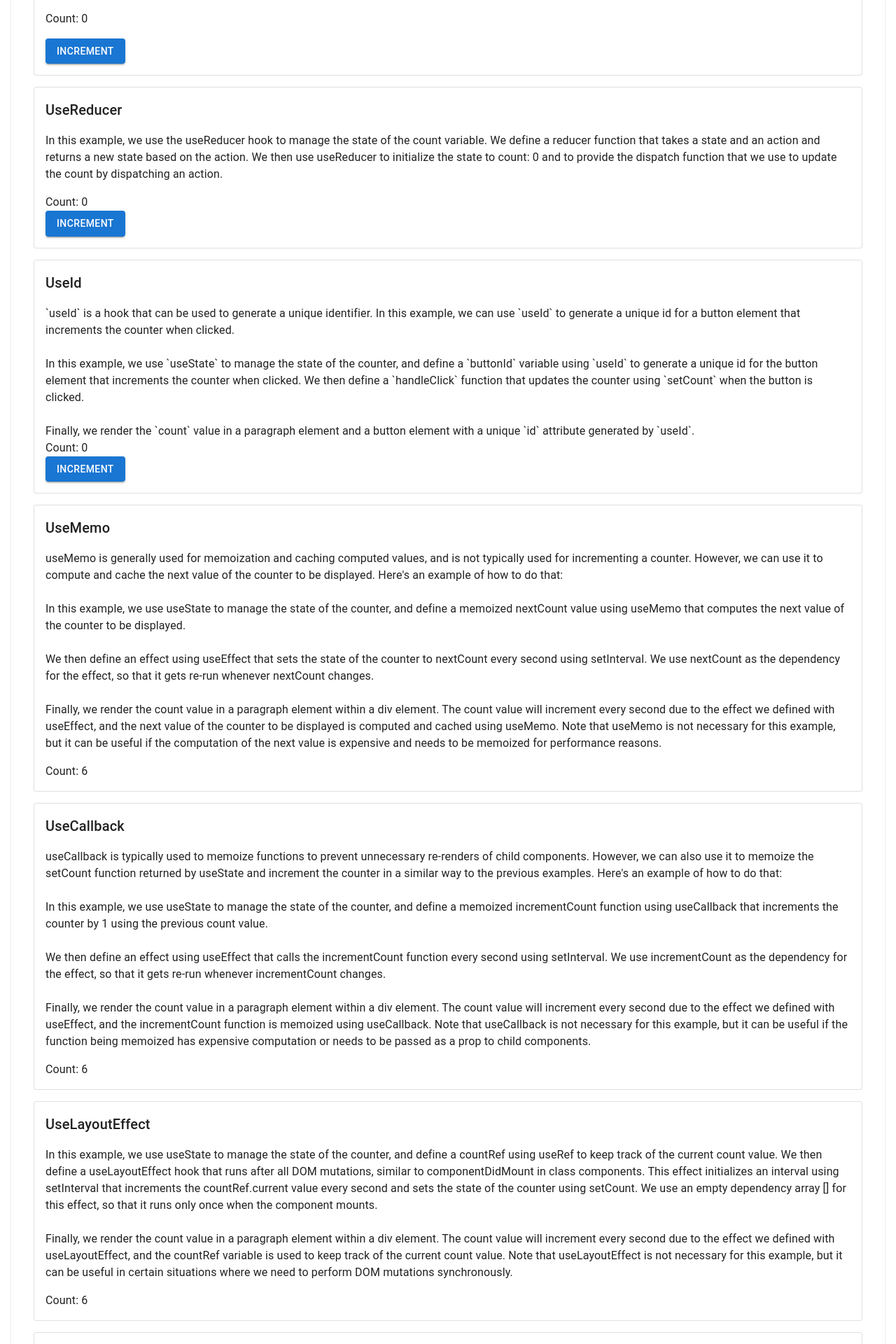
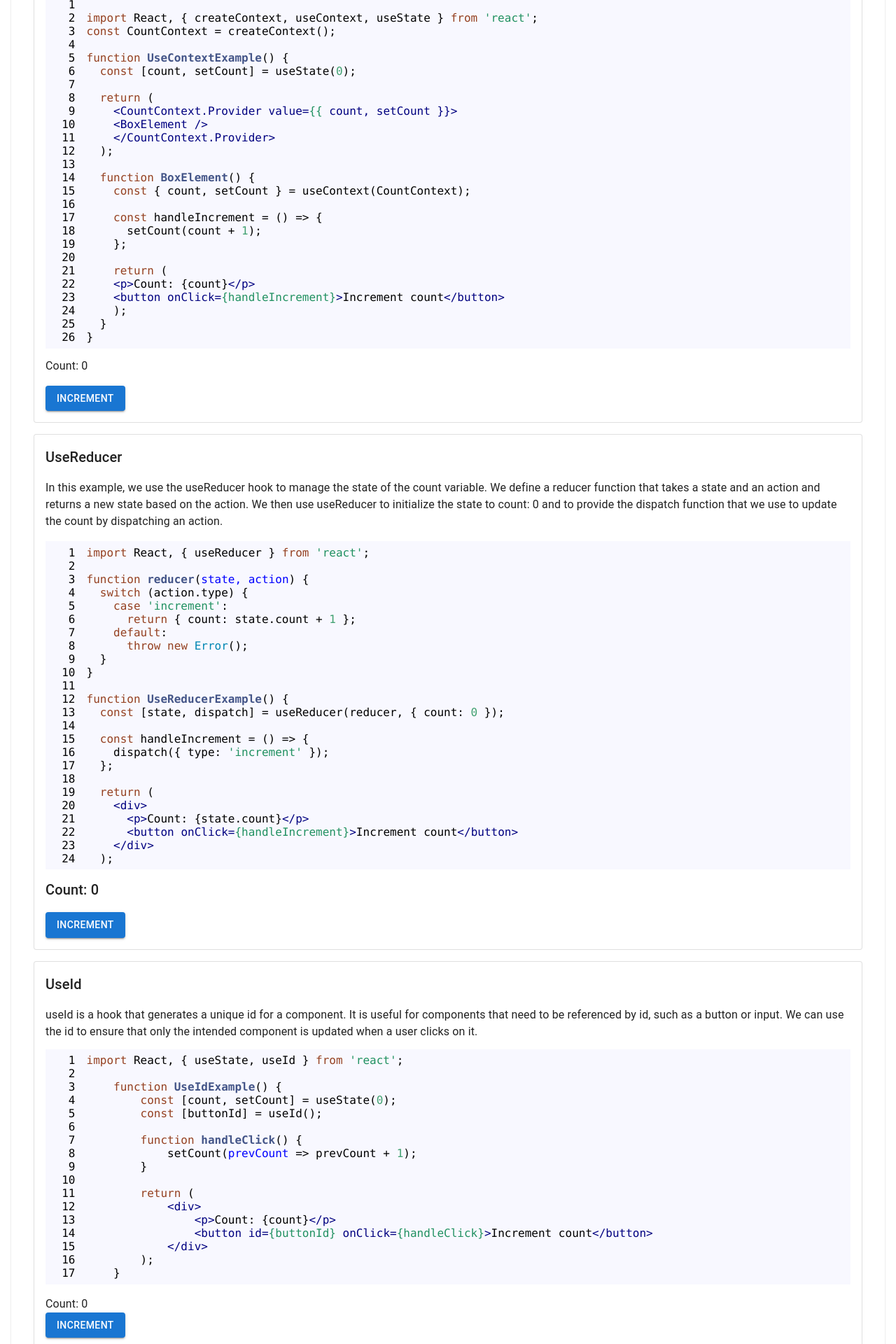
Before and after one commit to papercircuit/increment-counter-using-react-hooks, a React (Create React App) app: page / in a window 1280 px wide. Shown: the part 2600-4520 px from the top of the page at 70% size. Built offline with nearby package versions, Linux system fonts and the light colour scheme.

Commit message:
useLayoutEffect needs updating

```diff
--- a/src/App.css
+++ /dev/null
@@ -1,38 +0,0 @@
-.App {
-  white-space: pre-line;
-}
-
-.App-logo {
-  height: 40vmin;
-  pointer-events: none;
-}
-
-@media (prefers-reduced-motion: no-preference) {
-  .App-logo {
-    animation: App-logo-spin infinite 20s linear;
-  }
-}
-
-.App-header {
-  background-color: #282c34;
-  min-height: 100vh;
-  display: flex;
-  flex-direction: column;
-  align-items: center;
-  justify-content: center;
-  font-size: calc(10px + 2vmin);
-  color: white;
-}
-
-.App-link {
-  color: #61dafb;
-}
-
-@keyframes App-logo-spin {
-  from {
-    transform: rotate(0deg);
-  }
-  to {
-    transform: rotate(360deg);
-  }
-}
--- a/src/App.js
+++ b/src/App.js
@@ -1,4 +1,3 @@
-import './App.css';
 import UseContextExample from './examples/UseContext';
 import UseReducerExample from './examples/UseReducer';
 import UseStateExample from './examples/UseState';
@@ -14,6 +13,7 @@ import UseDefferedValueExample from './examples/UseDefferedValue';
 import Paper from '@mui/material/Paper';
 import { Typography } from '@mui/material';
 import Hero from './components/Hero';
+import ExamplesComponent from './examples/ExamplesComponent';
 
 
 function App() {
@@ -38,7 +38,6 @@ function App() {
       <UseLayoutEffectExample />
       <UseDebugValueExample />
       <UseTransitionExample />
-
       <UseDefferedValueExample />
 
     </Paper>
--- a/src/examples/UseCallback.js
+++ b/src/examples/UseCallback.js
@@ -1,7 +1,12 @@
-import React, { useState, useCallback, useEffect } from 'react';
+import React, { useState, useCallback } from 'react';
 import Typography from '@mui/material/Typography';
 import Card from '@mui/material/Card';
+import Button from '@mui/material/Button';
+import SyntaxHighlighter from 'react-syntax-highlighter/dist/esm/';
+import { docco } from 'react-syntax-highlighter/dist/esm/styles/hljs';
 
+const code = `
+import React, { useState, useCallback } from 'react';
 
 function UseCallbackExample() {
   const [count, setCount] = useState(0);
@@ -10,12 +15,22 @@ function UseCallbackExample() {
     setCount(prevCount => prevCount + 1);
   }, []);
 
-  useEffect(() => {
-    const interval = setInterval(() => {
-      incrementCount();
-    }, 1000);
-    return () => clearInterval(interval);
-  }, [incrementCount]);
+  return (
+    <div>
+      <p>Count: {count}</p>
+      <button onClick={incrementCount}>Increment count</button>
+    </div>
+  );
+}
+`
+
+
+function UseCallbackExample() {
+  const [count, setCount] = useState(0);
+
+  const handleIncrement = useCallback(() => {
+    setCount(prevCount => prevCount + 1);
+  }, []);
 
   return (
     <Card variant="outlined"
@@ -31,20 +46,19 @@ function UseCallbackExample() {
         }}
       >UseCallback</Typography>
       <Typography variant="body1">
-        useCallback is typically used to memoize functions to prevent unnecessary re-renders of child components. However, we can also use it to memoize the setCount function returned by useState and increment the counter in a similar way to the previous examples. Here's an example of how to do that:
-        {'\n'}{'\n'}
-        In this example, we use useState to manage the state of the counter, and define a memoized incrementCount function using useCallback that increments the counter by 1 using the previous count value.
-        {'\n'}{'\n'}
-        We then define an effect using useEffect that calls the incrementCount function every second using setInterval. We use incrementCount as the dependency for the effect, so that it gets re-run whenever incrementCount changes.
-        {'\n'}{'\n'}
-        Finally, we render the count value in a paragraph element within a div element. The count value will increment every second due to the effect we defined with useEffect, and the incrementCount function is memoized using useCallback. Note that useCallback is not necessary for this example, but it can be useful if the function being memoized has expensive computation or needs to be passed as a prop to child components.
+        In this example, the incrementCount function is only recreated when the count state changes. This is useful when passing callbacks to optimized child components that rely on reference equality to prevent unnecessary renders (e.g. shouldComponentUpdate).
       </Typography>
+      <SyntaxHighlighter language="javascript" style={docco}>
+        {code}
+      </SyntaxHighlighter>
       <Typography
         sx={{
           mt: 2,
         }}
       >Count: {count}</Typography>
+      <Button variant="contained" color="primary" onClick={handleIncrement}>Increment</Button>
     </Card>
+
   );
 }
 
--- a/src/examples/UseContext.js
+++ b/src/examples/UseContext.js
@@ -2,8 +2,36 @@ import React, { createContext, useContext, useState } from 'react';
 import Button from '@mui/material/Button';
 import Typography from '@mui/material/Typography';
 import Card from '@mui/material/Card';
+import SyntaxHighlighter from 'react-syntax-highlighter/dist/esm/';
+import { docco } from 'react-syntax-highlighter/dist/esm/styles/hljs';
 
-//
+const code = `
+import React, { createContext, useContext, useState } from 'react';
+const CountContext = createContext();
+
+function UseContextExample() {
+  const [count, setCount] = useState(0);
+
+  return (
+    <CountContext.Provider value={{ count, setCount }}>
+    <BoxElement />
+    </CountContext.Provider>
+  );
+
+  function BoxElement() {
+    const { count, setCount } = useContext(CountContext);
+
+    const handleIncrement = () => {
+      setCount(count + 1);
+    };
+
+    return (
+    <p>Count: {count}</p>
+    <button onClick={handleIncrement}>Increment count</button>
+    );
+  }
+}`
+
 
 const CountContext = createContext();
 
@@ -39,12 +67,10 @@ function BoxElement() {
           mb: 2,
         }}
       >
-        In this example, we create a CountContext using the createContext function and provide it with an object containing the count state variable and the setCount function to update the state.
-
-        {'\n'}{'\n'}
-
-       We then use useContext to access the count and setCount values in the Header component, and define a handleIncrement function to update the count using the setCount function. Finally, we render the count value and a button that triggers the handleIncrement function when clicked.
+        In this example, we use the useContext hook to pass the count to the BoxElement component. The Box Element is a child of the UseContextExample componentt, but it is not a direct child. The BoxElement component is a child of the CountContext.Provider component. The useContext hook allows us to access the count and setCount functions from the CountContext.Provider component. This is useful when we want to pass data to a component that is not a direct child of the component that contains the data.
       </Typography>
+      <SyntaxHighlighter language="javascript" style={docco} children={code} showLineNumbers={true} wrapLines={true}>
+      </SyntaxHighlighter>
       <Typography
         sx={{
           mb: 2,
--- a/src/examples/UseId.js
+++ b/src/examples/UseId.js
@@ -2,15 +2,37 @@ import React, { useState, useId } from 'react';
 import Button from '@mui/material/Button';
 import Typography from '@mui/material/Typography';
 import Card from '@mui/material/Card';
+import SyntaxHighlighter from 'react-syntax-highlighter/dist/esm/';
+import { docco } from 'react-syntax-highlighter/dist/esm/styles/hljs';
 
+const code =
+    `import React, { useState, useId } from 'react';
+
+    function UseIdExample() {
+        const [count, setCount] = useState(0);
+        const [buttonId] = useId();
+
+        function handleClick() {
+            setCount(prevCount => prevCount + 1);
+        }
+
+        return (
+            <div>
+                <p>Count: {count}</p>
+                <button id={buttonId} onClick={handleClick}>Increment count</button>
+            </div>
+        );
+    }`
 
 function UseIdExample() {
     const [count, setCount] = useState(0);
-    const [buttonId] = useId();
+    const uniqueId = useId();
 
-    function handleClick() {
-        setCount(prevCount => prevCount + 1);
-    }
+    const handleClick = (event) => {
+        if (event.target.id === uniqueId) {
+            setCount(count + 1);
+        }
+    };
 
     return (
         <Card variant="outlined"
@@ -26,17 +48,19 @@ function UseIdExample() {
                 }}
             >UseId</Typography>
             <Typography variant="body1">
-                `useId` is a hook that can be used to generate a unique identifier. In this example, we can use `useId` to generate a unique id for a button element that increments the counter when clicked.
-                {'\n'}{'\n'}
-                In this example, we use `useState` to manage the state of the counter, and define a `buttonId` variable using `useId` to generate a unique id for the button element that increments the counter when clicked.
-                We then define a `handleClick` function that updates the counter using `setCount` when the button is clicked.
-                {'\n'}{'\n'}
-                Finally, we render the `count` value in a paragraph element and a button element with a unique `id` attribute generated by `useId`.
+                useId is a hook that generates a unique id for a component. It is useful for components that need to be referenced by id, such as a button or input. We can use the id to ensure that only the intended component is updated when a user clicks on it.
             </Typography>
-            <Typography>Count: {count}</Typography>
-            <Button id={buttonId} variant="contained" color="primary" onClick={handleClick}>
+            <SyntaxHighlighter language="javascript" style={docco} children={code} showLineNumbers={true} wrapLines={true}>
+            </SyntaxHighlighter>
+            <Typography variant="body1" htmlFor={uniqueId}
+                sx={{
+                    mt: 2,
+                }}
+            >Count: {count}</Typography>
+            <Button id={uniqueId} variant="contained" color="primary" onClick={handleClick}>
                 Increment
             </Button>
+
         </Card>
     );
 }
--- a/src/examples/UseLayoutEffect.js
+++ b/src/examples/UseLayoutEffect.js
@@ -1,6 +1,31 @@
 import React, { useState, useLayoutEffect, useRef } from 'react';
 import Typography from '@mui/material/Typography';
 import Card from '@mui/material/Card';
+import Button from '@mui/material/Button';
+import SyntaxHighlighter from 'react-syntax-highlighter/dist/esm/';
+import { docco } from 'react-syntax-highlighter/dist/esm/styles/hljs';
+
+const code = `
+function UseLayoutEffectExample() {
+  const [count, setCount] = useState(0);
+
+  const countRef = useRef(count);
+
+  useLayoutEffect(() => {
+    const interval = setInterval(() => {
+      countRef.current = countRef.current + 1;
+      setCount(countRef.current);
+    }, 1000);
+    return () => clearInterval(interval);
+  }, []);
+
+  return (
+    <div>
+      <p>Count: {count}</p>
+    </div>
+  );
+}`
+
 
 function UseLayoutEffectExample() {
   const [count, setCount] = useState(0);
--- a/src/examples/UseMemo.js
+++ b/src/examples/UseMemo.js
@@ -1,19 +1,63 @@
 
-import React, { useState, useMemo, useEffect } from 'react';
+import React, { useState, useMemo } from 'react';
 import Typography from '@mui/material/Typography';
+import Button from '@mui/material/Button';
 import Card from '@mui/material/Card';
+import SyntaxHighlighter from 'react-syntax-highlighter/dist/esm/';
+import { docco } from 'react-syntax-highlighter/dist/esm/styles/hljs';
+
+const code = `import { useState, useMemo } from 'react';
 
 function UseMemoExample() {
   const [count, setCount] = useState(0);
+  const [buttonClicked, setButtonClicked] = useState(false);
 
-  const nextCount = useMemo(() => count + 1, [count]);
+  const incrementCounter = useMemo(() => {
+    console.log('Calculating next count value');
+    return count + 1;
+  }, [count]);
 
-  useEffect(() => {
-    const interval = setInterval(() => {
-      setCount(nextCount);
-    }, 1000);
-    return () => clearInterval(interval);
-  }, [nextCount]);
+  const handleIncrement = () => {
+    setButtonClicked(true);
+  };
+
+  useMemo(() => {
+    console.log('Updating count value');
+    if (buttonClicked) {
+      setCount(incrementCounter);
+      setButtonClicked(false);
+    }
+  }, [buttonClicked, incrementCounter]);
+
+  return (
+    <div>
+      <p>Count: {count}</p>
+      <button onClick={handleIncrement}>Increment</button>
+    </div>
+  );
+}`
+
+
+function UseMemoExample() {
+  const [count, setCount] = useState(0);
+  const [buttonClicked, setButtonClicked] = useState(false);
+
+  const incrementCounter = useMemo(() => {
+    console.log('Calculating next count value');
+    return count + 1;
+  }, [count]);
+
+  const handleIncrement = () => {
+    setButtonClicked(true);
+  };
+
+  useMemo(() => {
+    console.log('Updating count value');
+    if (buttonClicked) {
+      setCount(incrementCounter);
+      setButtonClicked(false);
+    }
+  }, [buttonClicked, incrementCounter]);
 
   return (
     <Card variant="outlined"
@@ -33,17 +77,13 @@ function UseMemoExample() {
           mb: 2,
         }}
       >
-
-        useMemo is generally used for memoization and caching computed values, and is not typically used for incrementing a counter. However, we can use it to compute and cache the next value of the counter to be displayed. Here's an example of how to do that:
-
-        {'\n'}{'\n'}
-        In this example, we use useState to manage the state of the counter, and define a memoized nextCount value using useMemo that computes the next value of the counter to be displayed.
-        {'\n'}{'\n'}
-        We then define an effect using useEffect that sets the state of the counter to nextCount every second using setInterval. We use nextCount as the dependency for the effect, so that it gets re-run whenever nextCount changes.
-        {'\n'}{'\n'}
-        Finally, we render the count value in a paragraph element within a div element. The count value will increment every second due to the effect we defined with useEffect, and the next value of the counter to be displayed is computed and cached using useMemo. Note that useMemo is not necessary for this example, but it can be useful if the computation of the next value is expensive and needs to be memoized for performance reasons.
+        Here we are using the useMemo hook to calculate the next count value. We are also using the useMemo hook to update the count value. This is a more efficient way to update the count value because we are only updating the count value when the button is clicked.
       </Typography>
+      <SyntaxHighlighter language="javascript" style={docco}>
+        {code}
+      </SyntaxHighlighter>
       <Typography>Count: {count}</Typography>
+      <Button variant="contained" color="primary" id="increment-button" onClick={handleIncrement}>Increment</Button>
     </Card>
   );
 }
--- a/src/examples/UseReducer.js
+++ b/src/examples/UseReducer.js
@@ -2,8 +2,11 @@ import React, { useReducer } from 'react';
 import Button from '@mui/material/Button';
 import Typography from '@mui/material/Typography';
 import Card from '@mui/material/Card';
+import SyntaxHighlighter from 'react-syntax-highlighter/dist/esm/';
+import { docco } from 'react-syntax-highlighter/dist/esm/styles/hljs';
 
-//
+const code =
+  `import React, { useReducer } from 'react';
 
 function reducer(state, action) {
   switch (action.type) {
@@ -19,6 +22,32 @@ function UseReducerExample() {
 
   const handleIncrement = () => {
     dispatch({ type: 'increment' });
+  };
+
+  return (
+    <div>
+      <p>Count: {state.count}</p>
+      <button onClick={handleIncrement}>Increment count</button>
+    </div>
+  );`
+
+
+
+function reducer(state, action) {
+  switch (action.type) {
+    case 'increment':
+      return { count: state.count + 1 };
+    default:
+      throw new Error();
+  }
+}
+
+function UseReducerExample() {
+  const [state, dispatch] = useReducer(reducer, { count: 0 });
+
+  const handleIncrement = () => {
+    dispatch({ type: 'increment' });
+    console.log("state.count has been incremented to: ", state.count)
   };
 
   return (
@@ -44,7 +73,15 @@ function UseReducerExample() {
         count: 0
         and to provide the dispatch function that we use to update the count by dispatching an action.
       </Typography>
-      <Typography>Count: {state.count}</Typography>
+      <SyntaxHighlighter language="javascript" style={docco} children={code} showLineNumbers={true} wrapLines={true}>
+      </SyntaxHighlighter>
+      <Typography
+        variant="h6"
+        sx={{
+          mb: 2,
+        }}
+
+      >Count: {state.count}</Typography>
       <Button
         variant="contained"
         color="primary"
--- /dev/null
+++ b/src/examples/examples.js
@@ -0,0 +1,55 @@
+// this will be a data object file that will be used to generate the examples page
+
+const examples = [
+    {
+        name: "useState",
+        description: "In this example we are using the useState hook to update the text state variable. The text state variable is then used to display a message to the user. The text state variable is also used to update the button text. The button text is updated by using a ternary operator to check if the text state variable is equal to 'Button clicked'. If the text state variable is equal to 'Button clicked' then the button text will be updated to 'Click the button to see the count change'. If the text state variable is not equal to 'Button clicked' then the button text will be updated to 'Button clicked'.",
+        code: `function UseStateCounter() {
+    const [count, setCount] = useState(0);
+
+    const handleIncrement = () => {
+        setCount(count + 1);
+    }
+
+    return (
+        <p>Count: {count}</p>
+        <button onClick={handleIncrement}>Increment</button>
+    );
+}
+
+function UseStateExample() {
+    `
+    },
+    {
+        name: "useEffect",
+        description: "In this example we are using the useEffect hook to update the count state variable every time the text state variable changes. This is a simple example of how useEffect can be used to trigger a state change when a different state variable changes.",
+        code: `function UseEffectCounter() {
+    const [count, setCount] = useState(0);
+    const [text, setText] = useState("Click the button to see the count change");
+
+    const handleIncrement = () => {
+        if (text !== "Button clicked") {
+            setText("Button clicked");
+        } else {
+            setText("Click the button to see the count change");
+        }
+    }
+
+    useEffect(() => {
+        // this will run every time the text changes and the count will be incremented
+        setCount(count + 1);
+    }
+    , [text]);
+
+    return (
+        <div>
+            <p>Count: {count}</p>
+            <button onClick={handleIncrement}>Click me</button>
+        </div>
+    );`,
+    handleIncrement: "function UseEffectCounter()"
+
+    }
+]
+
+export default examples
```
Also changed, not shown: src/examples/ExamplesComponent.js (added, +32 -0 lines), src/examples/index.js (deleted).
